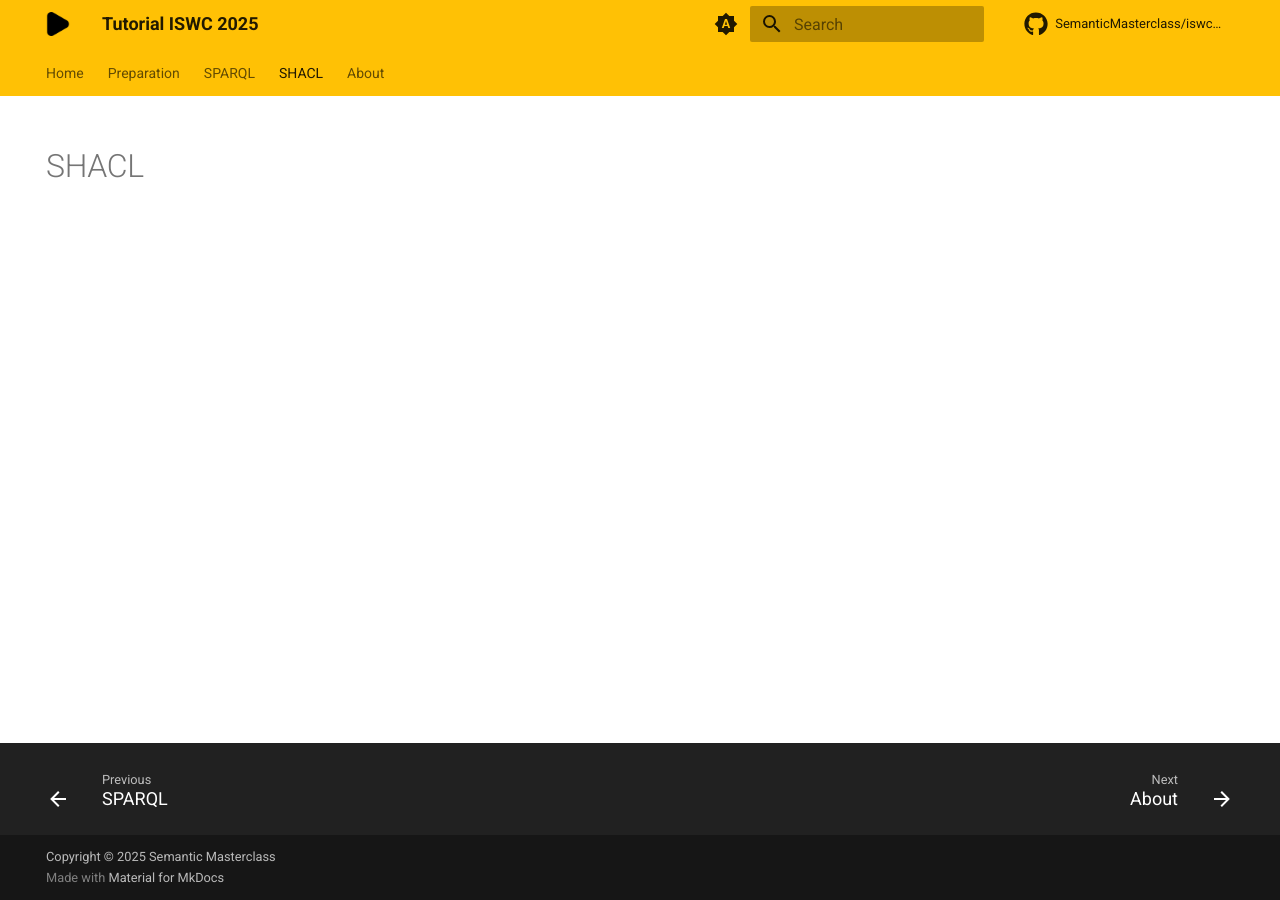
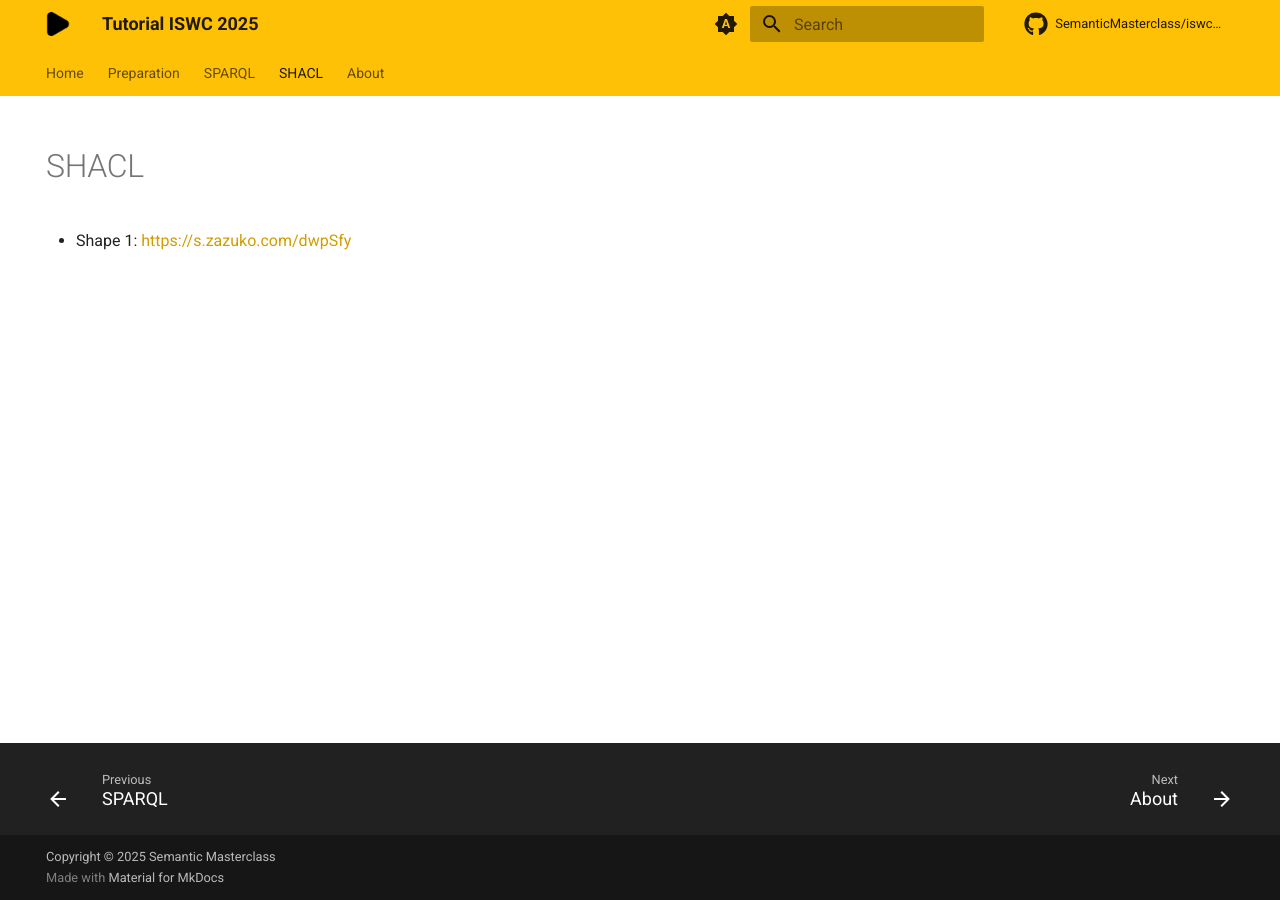
Before and after one commit to SemanticMasterclass/iswc2025, an MkDocs documentation site: the page built from docs/shacl.md, in a window 1280 px wide. Built offline with MkDocs 1.6.1 and Material for MkDocs 9.7.7, drawn with Linux system fonts in a browser that asks for light colours; comment, search, counter and statistics services are not loaded; some of the changed lines change nothing that is shown.

Commit message:
Updateing materials and adding open new tab plugin for mkdocs

```diff
--- a/docs/shacl.md
+++ b/docs/shacl.md
@@ -5,3 +5,5 @@
 ---
 
 # SHACL
+
+- Shape 1: [https://s.zazuko.com/dwpSfy](https://s.zazuko.com/dwpSfy){:target="\_blank"}
--- a/mkdocs.yml
+++ b/mkdocs.yml
@@ -54,6 +54,13 @@
     - navigation.tabs
     - navigation.footer
 
+markdown_extensions:
+  - attr_list
+
+plugins:
+  - search
+  - open-in-new-tab
+
 # Page tree
 nav:
   - Home: index.md
```
Also changed, not shown: 3 other files.
